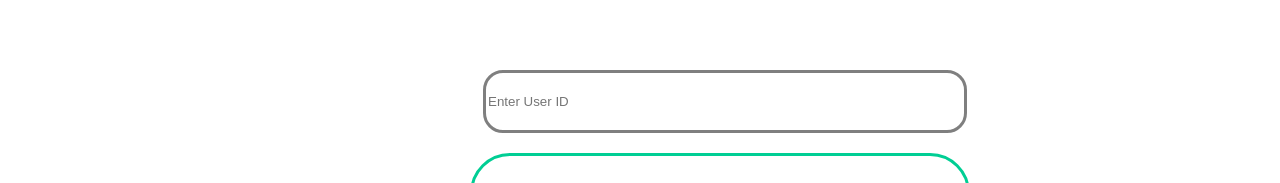
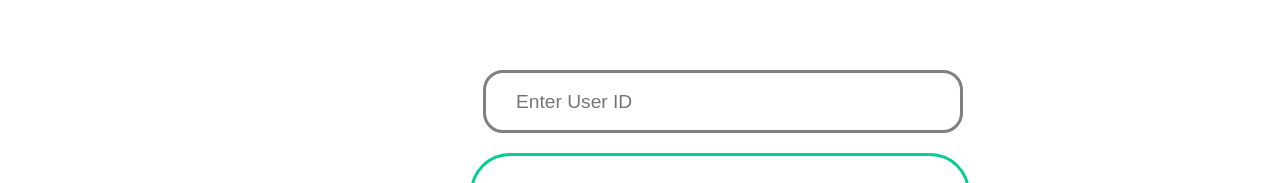
Before and after one commit to CSID-DGU/2022-2-OSSP1-Delevator-2, a React (Create React App) app in the folder delevator/: page / in a window 1280 px wide. Shown: the part 160-343 px from the top of the page. Built offline with nearby package versions, Linux system fonts and the light colour scheme.

Commit message:
<add>: Login Page TextField Padding

```diff
--- a/delevator/src/LoginPage.css
+++ b/delevator/src/LoginPage.css
@@ -1,3 +1,7 @@
+.inputDiv {
+  text-align: center;
+  left: 0px;
+}
 .borderline-div {
   position: absolute;
   top: 0;
@@ -87,9 +91,13 @@
   border: 0;
   background-color: transparent;
   position: absolute;
+  font-size: larger;
+  padding-left: 30px;
+  padding-right: 30px;
+  width: 100%;
   top: 230px;
   left: 483px;
-  width: 474px;
+  width: 414px;
   height: 55px;
   border-radius: 20px;
   border: solid;
--- a/delevator/src/LoginPage.js
+++ b/delevator/src/LoginPage.js
@@ -46,12 +46,14 @@ export class LoginPage extends Component {
           <div className="site-name-div2">
             <b className="delevator-b">Delevator</b>
           </div>
+          <div className="inputDiv">
             <input
               className="input"
               type="text"
               placeholder="Enter User ID"
               onChange={this.inputValueChange}
             />
+          </div>
           <div className="div9">
             <div className="or-div">OR</div>
           </div>
```
Lines whose indentation alone changed are shown as unchanged.
